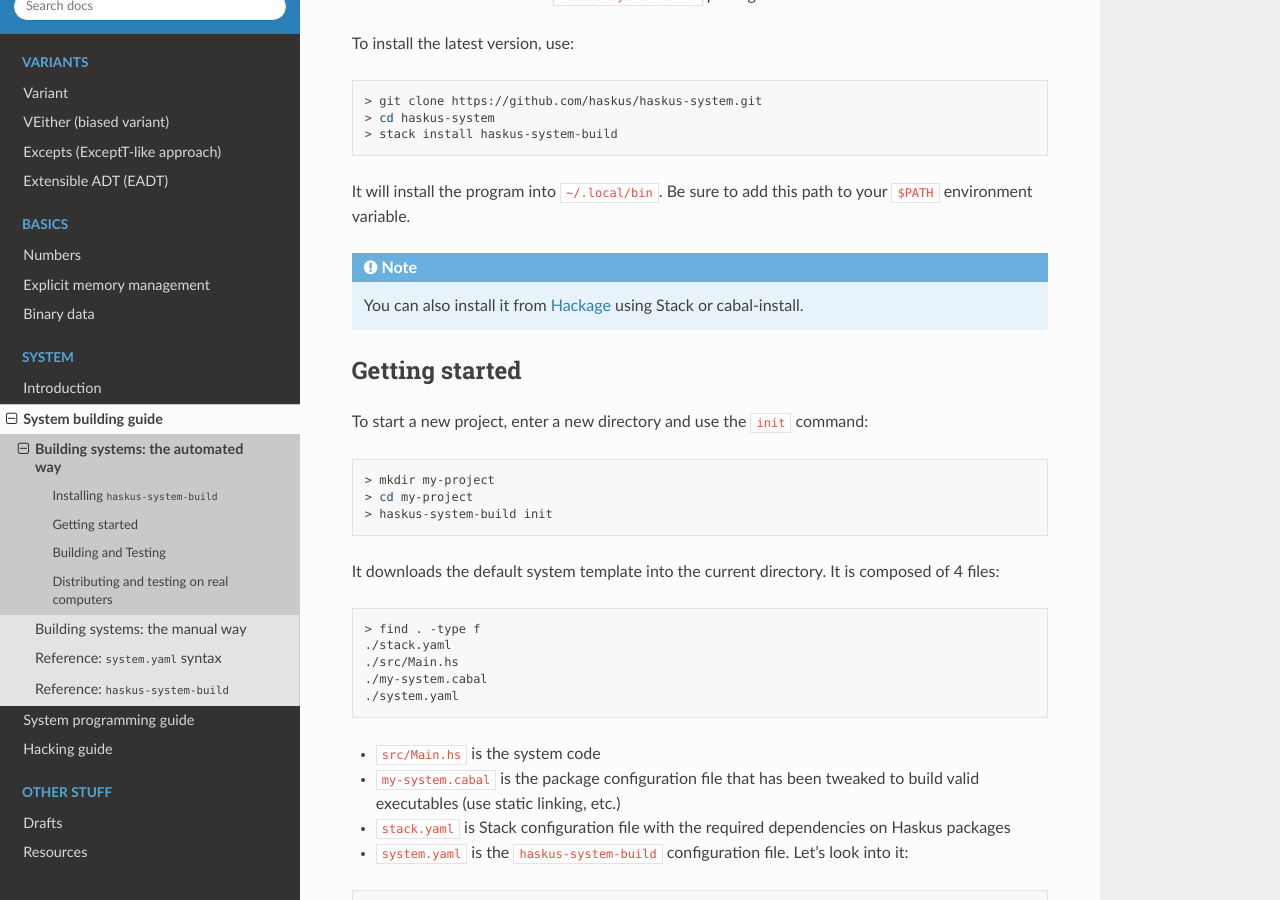
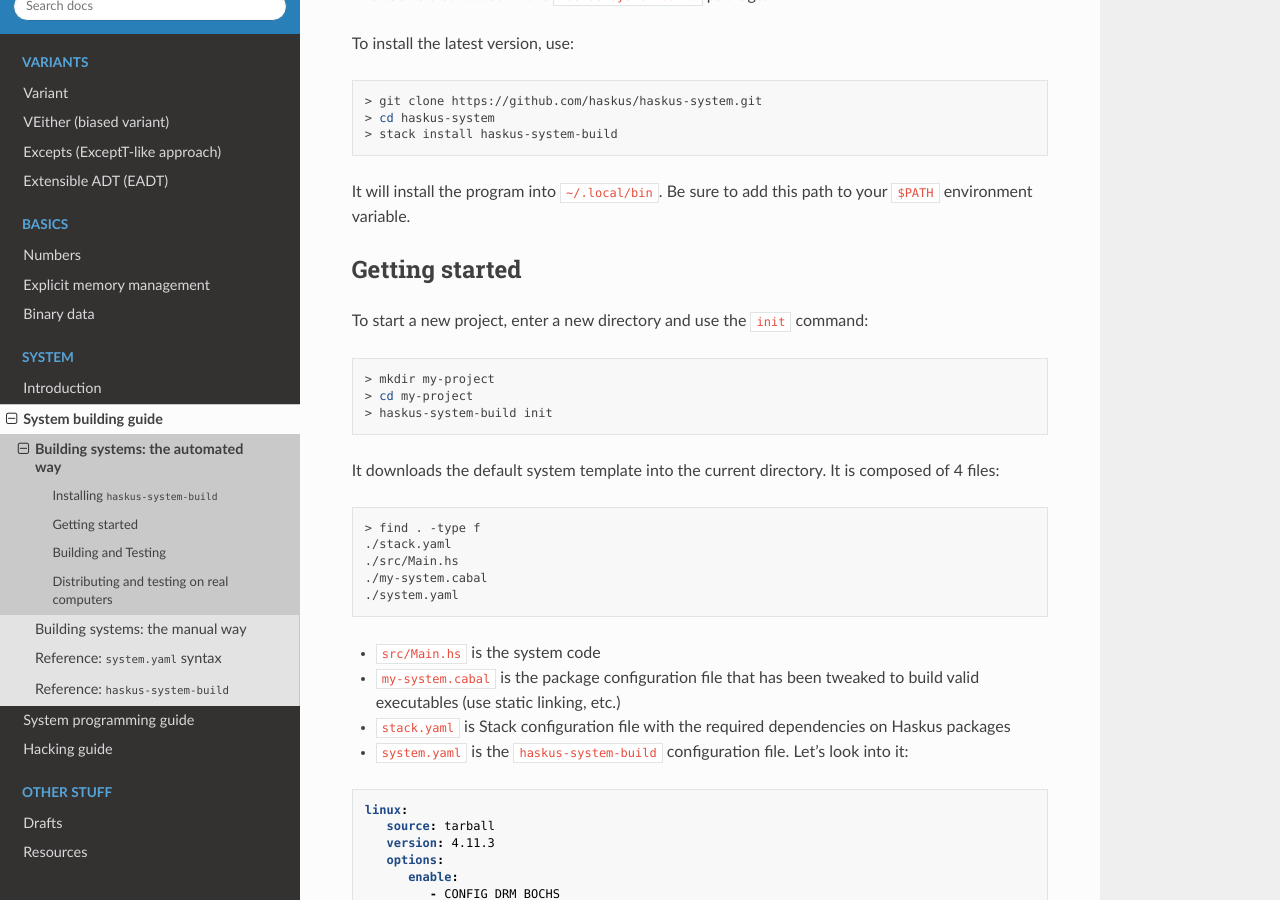
Before and after one commit to haskus/haskus-manual, a Sphinx documentation site: the page built from source/system/building/automatic_building.rst, in a window 1280 px wide and 900 px high, scrolled down 452 px. Built offline with Sphinx 7.4.7 and the Read the Docs theme 2.0.0, drawn with Linux system fonts in a browser that asks for light colours; pages that are not in the unit, such as notebooks, are missing from menus.

Commit message:
Remove misleading note

```diff
--- a/source/system/building/automatic_building.rst
+++ b/source/system/building/automatic_building.rst
@@ -29,12 +29,6 @@ To install the latest version, use:
 
 It will install the program into ``~/.local/bin``. Be sure to add this path to
 your ``$PATH`` environment variable.
-
-.. note::
-
-   You can also install it from `Hackage
-   <https://hackage.haskell.org/package/haskus-system-build>`_ using Stack or
-   cabal-install.
 
 ------------------------------------------------------------------------------
 Getting started
```
